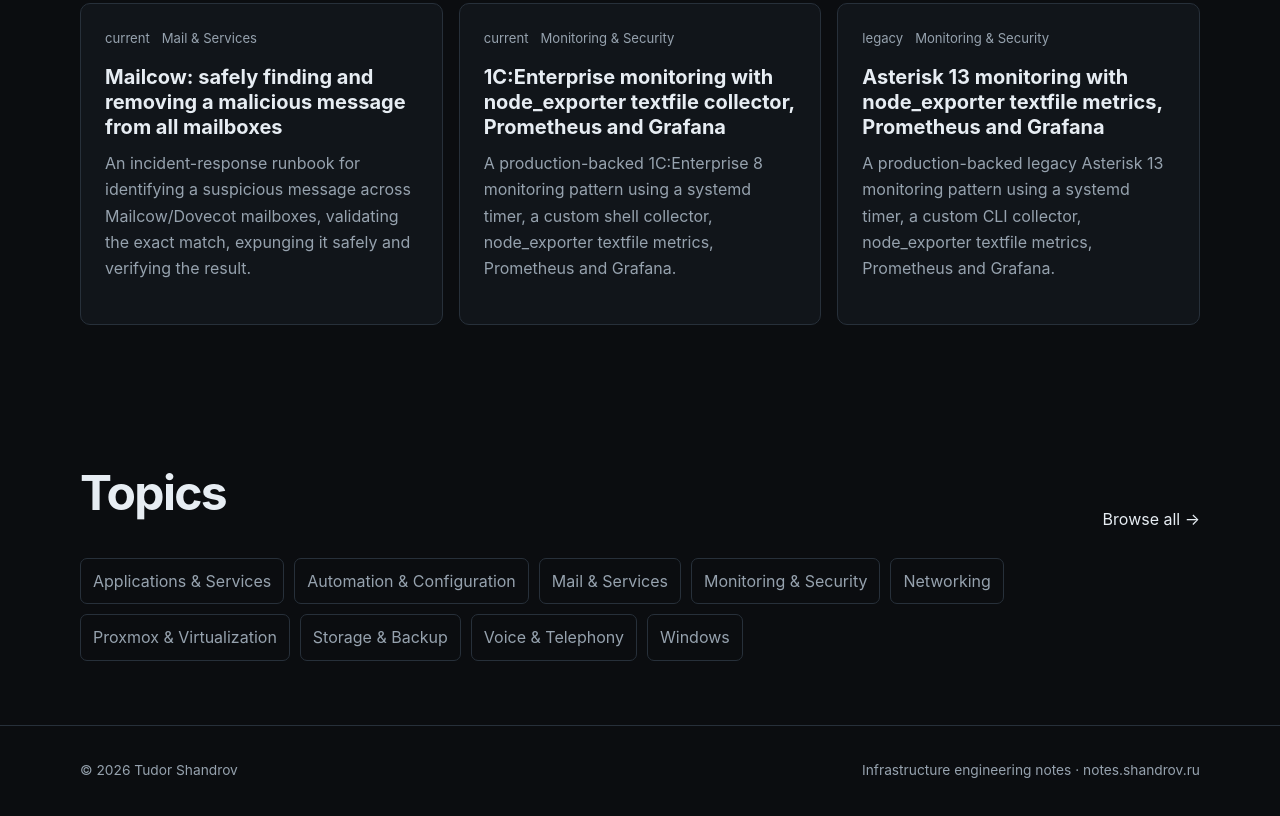
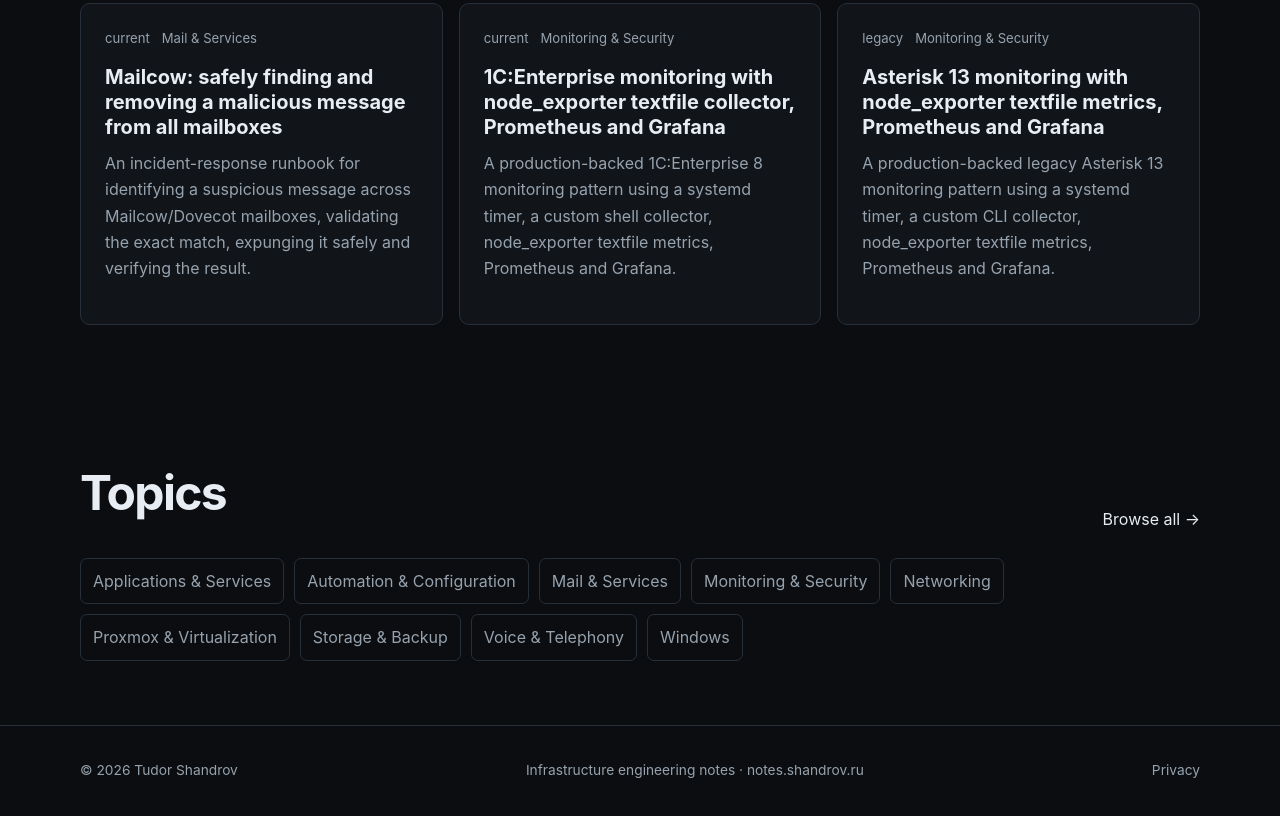
Before and after one commit to greksw/notes.shandrov.ru, an Astro site: page / in a window 1280 px wide. Shown: the part 1801-2617 px from the top of the page. Built offline with nearby package versions, Linux system fonts and the light colour scheme; Astro itself is replaced by a stand-in of ours.

Commit message:
Link Technical Notes privacy pages from footer

```diff
--- a/src/layouts/BaseLayout.astro
+++ b/src/layouts/BaseLayout.astro
@@ -52,6 +52,7 @@
       <div class="shell footer-grid">
         <span>© {new Date().getFullYear()} Tudor Shandrov</span>
         <span>{isRu ? 'Заметки по инфраструктурной инженерии · notes.shandrov.ru' : 'Infrastructure engineering notes · notes.shandrov.ru'}</span>
+        <a href={isRu ? '/ru/privacy/' : '/privacy/'}>{isRu ? 'Конфиденциальность' : 'Privacy'}</a>
       </div>
     </footer>
   </body>
```
